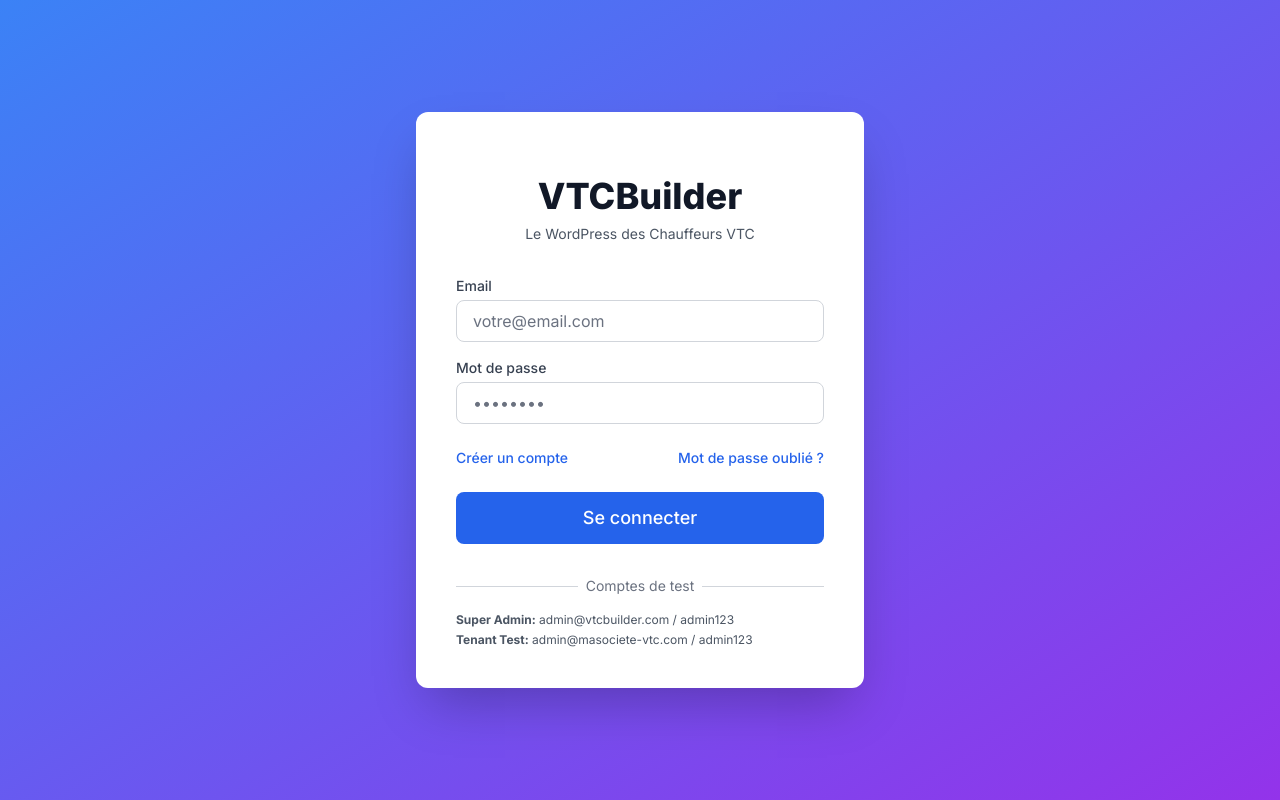
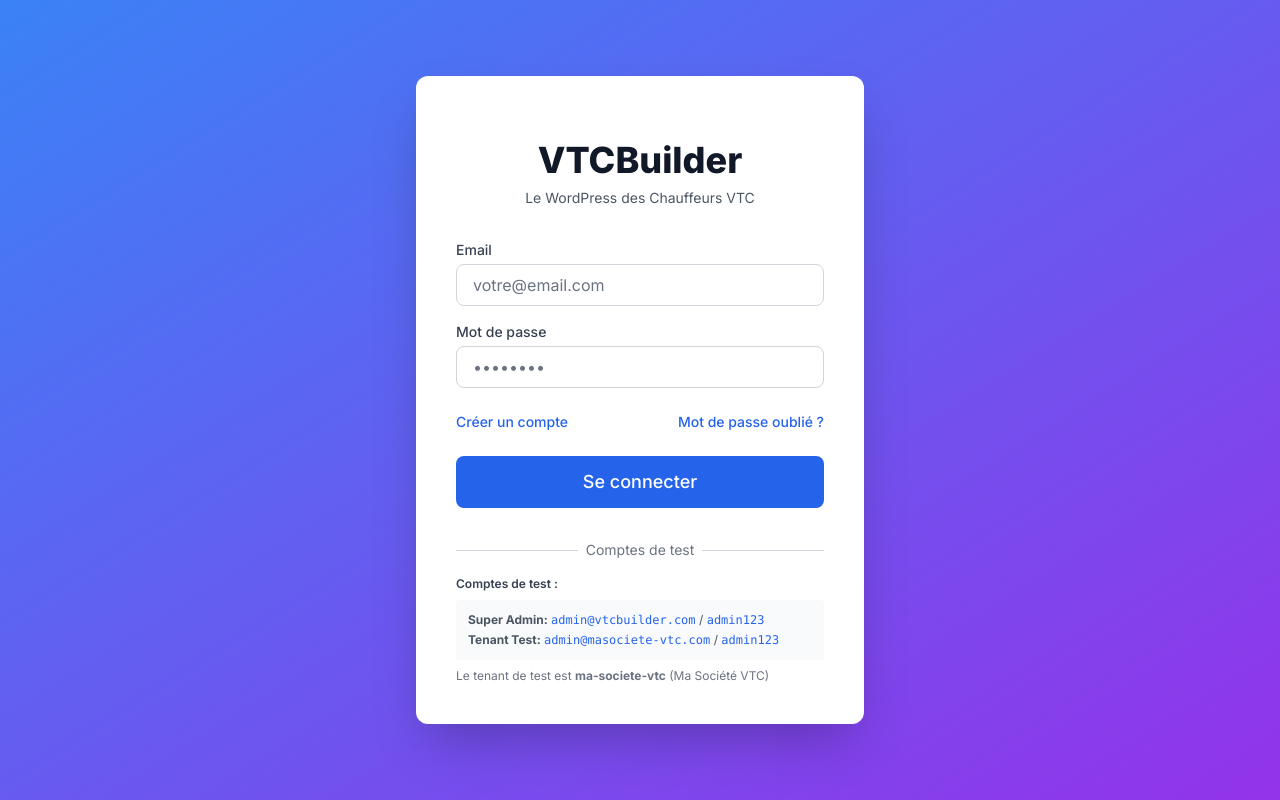
Before and after one commit to PavelDelhomme/CMS_CRM_SOLUTIONS, a Next.js app in the folder frontend/: page /login in a window 1280 px wide. Built offline with nearby package versions, Linux system fonts and the light colour scheme.

Commit message:
fix: Correction affichage compte de test tenant sur page login
- Affiche maintenant le bon tenant de test (ma-societe-vtc)
- Email admin@masociete-vtc.com avec mot de passe admin123
- Format amélioré avec codes pour faciliter la copie
- Note explicative sur le tenant de test

```diff
--- a/frontend/src/app/login/page.tsx
+++ b/frontend/src/app/login/page.tsx
@@ -134,9 +134,13 @@ export default function LoginPage() {
             </div>
           </div>
 
-          <div className="mt-4 text-xs text-gray-600 space-y-1">
-            <p><strong>Super Admin:</strong> admin@vtcbuilder.com / admin123</p>
-            <p><strong>Tenant Test:</strong> admin@masociete-vtc.com / admin123</p>
+          <div className="mt-4 text-xs text-gray-600 space-y-2">
+            <p className="font-semibold text-gray-700 mb-1">Comptes de test :</p>
+            <div className="bg-gray-50 rounded p-3 space-y-1">
+              <p><strong>Super Admin:</strong> <code className="text-blue-600">admin@vtcbuilder.com</code> / <code className="text-blue-600">admin123</code></p>
+              <p><strong>Tenant Test:</strong> <code className="text-blue-600">admin@masociete-vtc.com</code> / <code className="text-blue-600">admin123</code></p>
+            </div>
+            <p className="text-xs text-gray-500 mt-2">Le tenant de test est <strong>ma-societe-vtc</strong> (Ma Société VTC)</p>
           </div>
         </div>
       </div>
```
